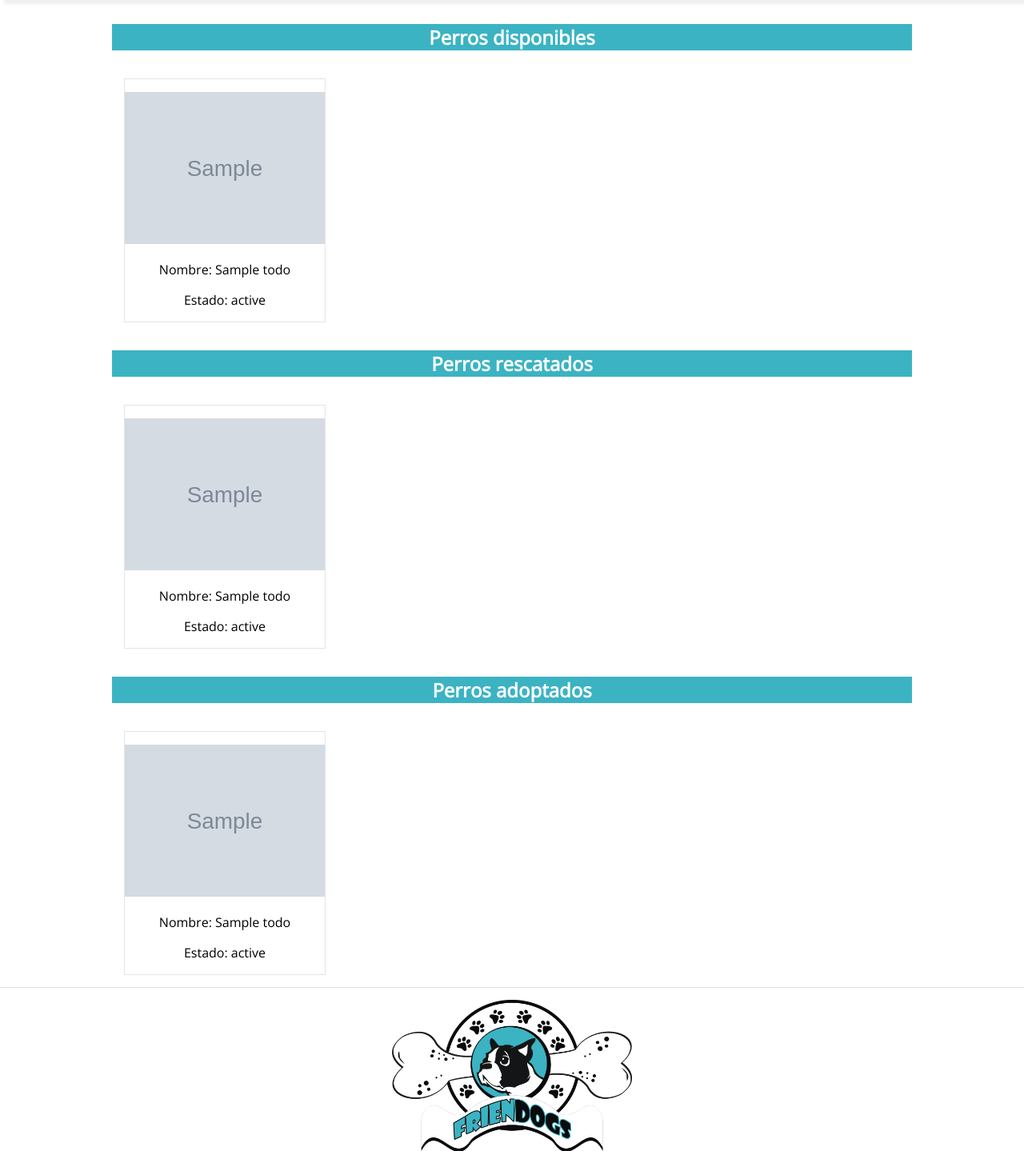
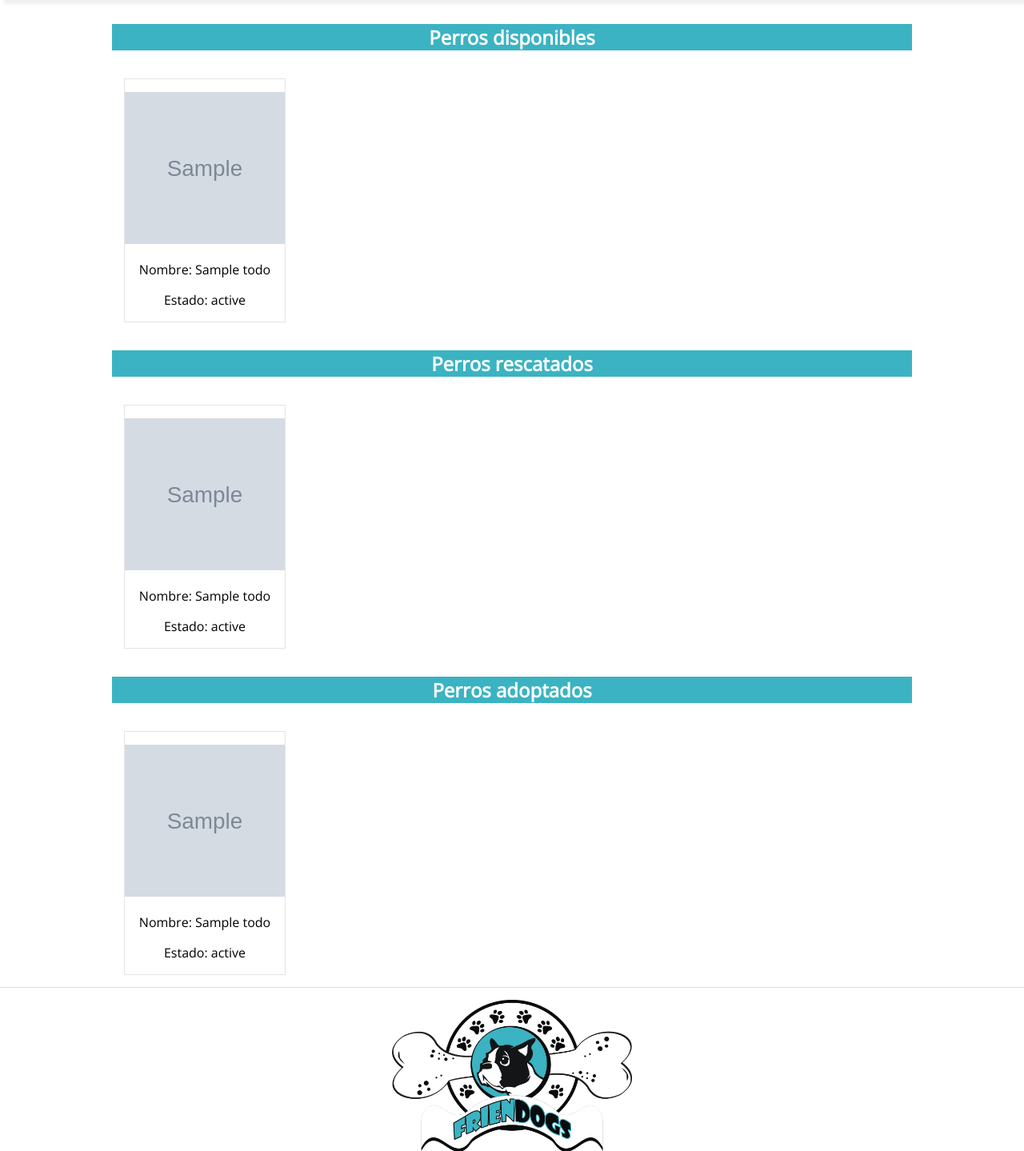
Before and after one commit to quirrk/LasTempoPerris, a Django app: template templates/mascotas.html in a window 1280 px wide. Shown: the part 100-1539 px from the top of the page at 80% size. Run offline with Django 3.2, Linux system fonts and the light colour scheme; the template is opened without the code that fills it: most values are stand-ins (such as "Sample title", 1, 10 or a date in 2020); grey boxes marked "Sample" are stand-in pictures; some libraries are stand-ins or nearby versions.

Commit message:
arreglo pequeño css

```diff
--- a/perris/static/css/mascotas.css
+++ b/perris/static/css/mascotas.css
@@ -3,7 +3,7 @@
 }
 
 img{
-    width: 250px;
+    width: 200px;
     height: 190px;;
 }
 
```
